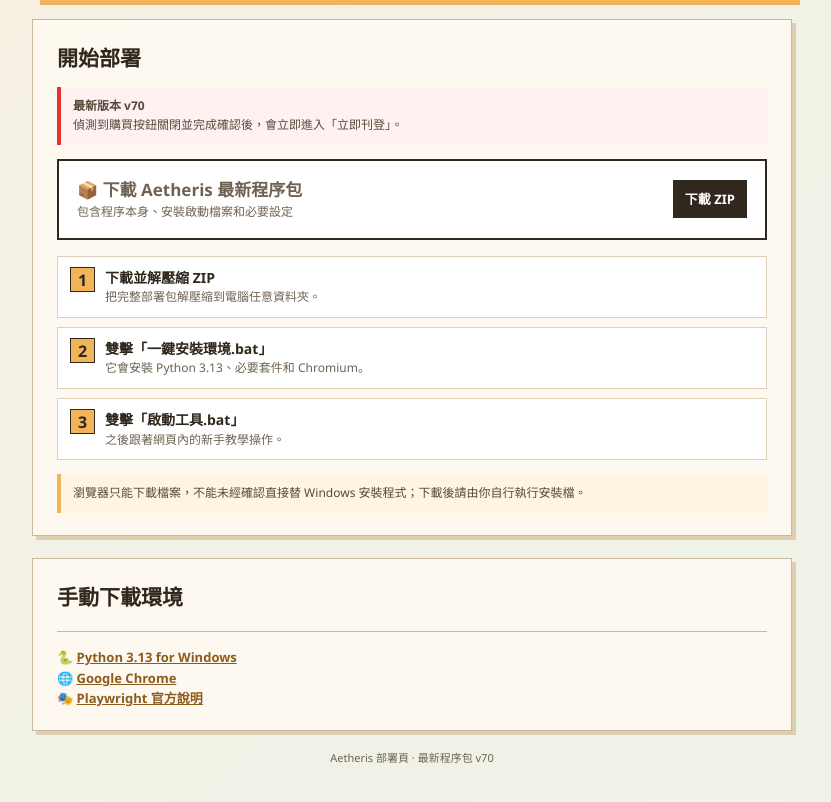
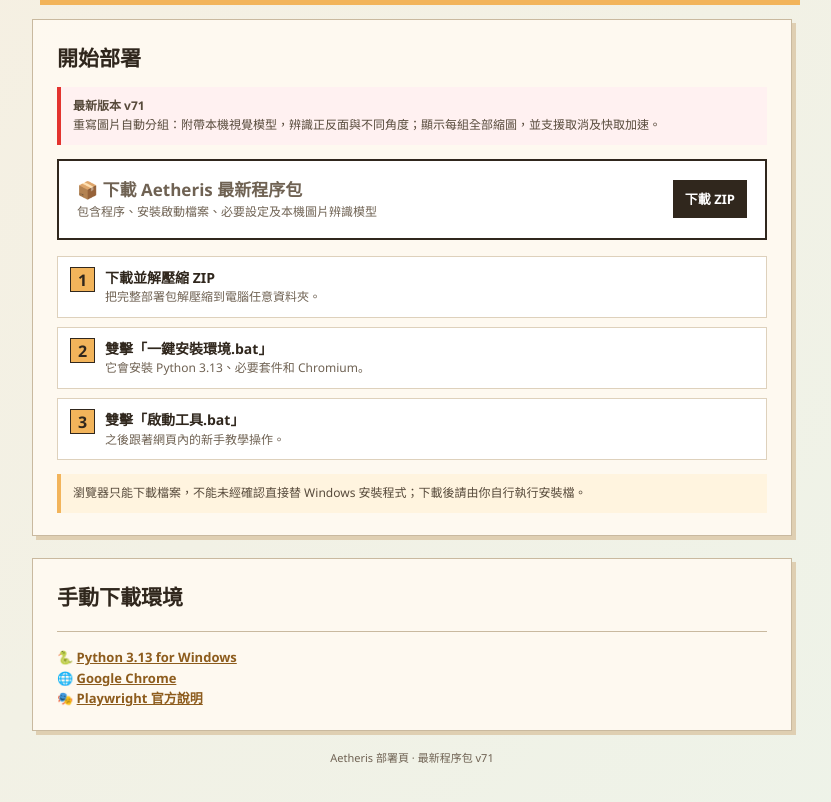
Before and after one commit to ILMTTS/aetheris-carousell, a plain HTML site: page index.html in a window 1280 px wide. Shown: the part 178-980 px from the top of the page, without its empty margins (228-1059 px from the left). Drawn offline with Linux system fonts and the light colour scheme.

Commit message:
Fix local image grouping and ship v71

```diff
--- a/index.html
+++ b/index.html
@@ -15,8 +15,8 @@
     <section class="hero"><img src="assets/ui/mascot.png" alt="Aetheris"><div><div class="eyebrow">CAROUSELL AUTOMATION</div><h1>Aetheris</h1><p>下載一次，安裝後即可在 Windows 使用。</p></div></section>
     <section class="panel">
       <h2>開始部署</h2>
-      <div class="note" style="margin:0 0 14px;border-left-color:#e3342f;background:#fff1f1"><strong>最新版本 v70</strong><br>偵測到購買按鈕關閉並完成確認後，會立即進入「立即刊登」。</div>
-      <a class="primary" href="Carousell自動上架_程序.zip?v=70" download><span><strong>📦 下載 Aetheris 最新程序包</strong><span>包含程序本身、安裝啟動檔案和必要設定</span></span><b>下載 ZIP</b></a>
+      <div class="note" style="margin:0 0 14px;border-left-color:#e3342f;background:#fff1f1"><strong>最新版本 v71</strong><br>重寫圖片自動分組：附帶本機視覺模型，辨識正反面與不同角度；顯示每組全部縮圖，並支援取消及快取加速。</div>
+      <a class="primary" href="Carousell自動上架_程序.zip?v=71" download><span><strong>📦 下載 Aetheris 最新程序包</strong><span>包含程序、安裝啟動檔案、必要設定及本機圖片辨識模型</span></span><b>下載 ZIP</b></a>
       <div class="steps">
         <div class="step"><div class="num">1</div><div><strong>下載並解壓縮 ZIP</strong><span>把完整部署包解壓縮到電腦任意資料夾。</span></div></div>
         <div class="step"><div class="num">2</div><div><strong>雙擊「一鍵安裝環境.bat」</strong><span>它會安裝 Python 3.13、必要套件和 Chromium。</span></div></div>
@@ -28,7 +28,7 @@
       <h2>手動下載環境</h2>
       <div class="manual">🐍 <a href="https://www.python.org/downloads/windows/" target="_blank" rel="noopener">Python 3.13 for Windows</a><br>🌐 <a href="https://www.google.com/chrome/" target="_blank" rel="noopener">Google Chrome</a><br>🎭 <a href="https://playwright.dev/python/docs/intro" target="_blank" rel="noopener">Playwright 官方說明</a></div>
     </section>
-    <div class="footer">Aetheris 部署頁 · 最新程序包 v70</div>
+    <div class="footer">Aetheris 部署頁 · 最新程序包 v71</div>
   </main>
 </body>
 </html>
```
Also changed, not shown: 1 other file.
